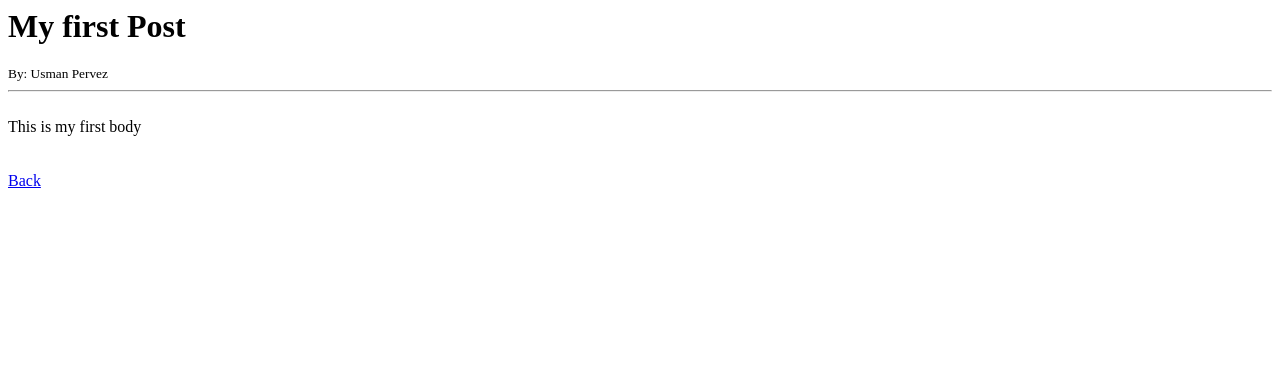
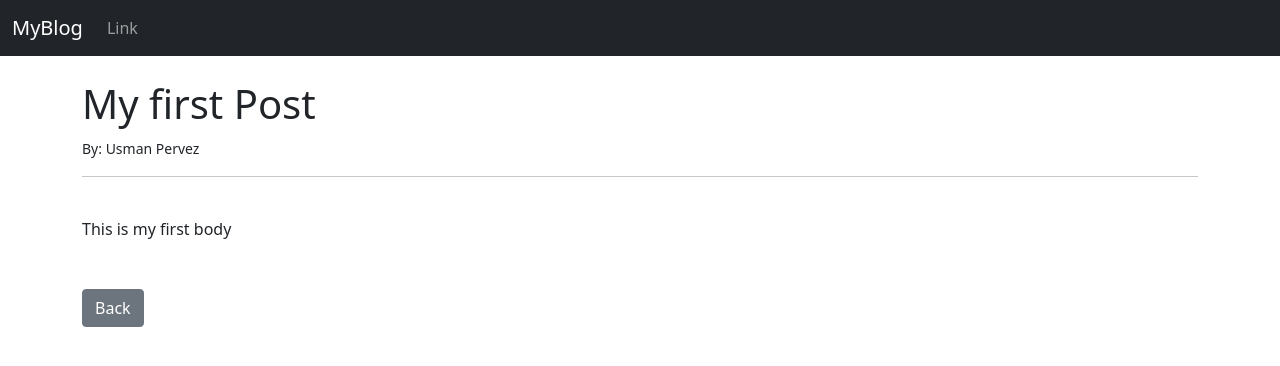
Before and after one commit to EngrArsalanPervez/django_ablog, a Django app: page /article/1 in a window 1280 px wide. Shown: the top 366 px of the page. Run offline with Django 4.2, Linux system fonts and the light colour scheme; data comes from the database, SQL or seed files in the repository; both versions use the stored data as it was after the commit.

Commit message:
First Commit

```diff
--- a/theblog/models.py
+++ b/theblog/models.py
@@ -5,6 +5,7 @@ from django.contrib.auth.models import User
 # Create your models here.
 class Post(models.Model):
     title = models.CharField(default="default", max_length=255)
+    title_tag = models.CharField(default="default", max_length=255)
     author = models.ForeignKey(User, on_delete=models.CASCADE)
     body = models.TextField()
 
--- a/theblog/templates/article_details.html
+++ b/theblog/templates/article_details.html
@@ -1,3 +1,8 @@
+{% extends 'base.html' %}
+{% block title %}
+    {{ post.title_tag }}
+{% endblock %}
+{% block content %}
     <h1>{{ post.title }}</h1>
     <small>By: {{ post.author.first_name }} {{ post.author.last_name }}</small><br/>
     <hr>
@@ -8,4 +13,5 @@
     <br/>
     <br/>
 
-<a href="{% url 'home' %}">Back</a>
+    <a href="{% url 'home' %}" class="btn btn-secondary">Back</a>
+{% endblock %}
--- /dev/null
+++ b/theblog/templates/base.html
@@ -0,0 +1,47 @@
+<!doctype html>
+<html lang="en">
+  <head>
+    <!-- Required meta tags -->
+    <meta charset="utf-8">
+    <meta name="viewport" content="width=device-width, initial-scale=1">
+
+    <!-- Bootstrap CSS -->
+    <link href="https://cdn.jsdelivr.net/npm/bootstrap@5.0.2/dist/css/bootstrap.min.css" rel="stylesheet" integrity="sha384-EVSTQN3/azprG1Anm3QDgpJLIm9Nao0Yz1ztcQTwFspd3yD65VohhpuuCOmLASjC" crossorigin="anonymous">
+
+        <title>{% block title %}Title{% endblock %}</title>
+  </head>
+  <body>
+  <nav class="navbar navbar-expand-lg navbar-dark bg-dark">
+  <div class="container-fluid">
+    <a class="navbar-brand" href="{% url 'home' %}">MyBlog</a>
+    <button class="navbar-toggler" type="button" data-bs-toggle="collapse" data-bs-target="#navbarSupportedContent" aria-controls="navbarSupportedContent" aria-expanded="false" aria-label="Toggle navigation">
+      <span class="navbar-toggler-icon"></span>
+    </button>
+    <div class="collapse navbar-collapse" id="navbarSupportedContent">
+      <ul class="navbar-nav me-auto mb-2 mb-lg-0">
+        <li class="nav-item">
+          <a class="nav-link" href="#">Link</a>
+        </li>
+      </ul>
+    </div>
+  </div>
+</nav>
+  <br/>
+  <div class="container">
+    {% block content %}
+        <h1>Replace me</h1>
+    {% endblock %}
+  </div>
+
+    <!-- Optional JavaScript; choose one of the two! -->
+
+    <!-- Option 1: Bootstrap Bundle with Popper -->
+    <script src="https://cdn.jsdelivr.net/npm/bootstrap@5.0.2/dist/js/bootstrap.bundle.min.js" integrity="sha384-MrcW6ZMFYlzcLA8Nl+NtUVF0sA7MsXsP1UyJoMp4YLEuNSfAP+JcXn/tWtIaxVXM" crossorigin="anonymous"></script>
+
+    <!-- Option 2: Separate Popper and Bootstrap JS -->
+    <!--
+    <script src="https://cdn.jsdelivr.net/npm/@popperjs/core@2.9.2/dist/umd/popper.min.js" integrity="sha384-IQsoLXl5PILFhosVNubq5LC7Qb9DXgDA9i+tQ8Zj3iwWAwPtgFTxbJ8NT4GN1R8p" crossorigin="anonymous"></script>
+    <script src="https://cdn.jsdelivr.net/npm/bootstrap@5.0.2/dist/js/bootstrap.min.js" integrity="sha384-cVKIPhGWiC2Al4u+LWgxfKTRIcfu0JTxR+EQDz/bgldoEyl4H0zUF0QKbrJ0EcQF" crossorigin="anonymous"></script>
+    -->
+  </body>
+</html>
```
Also changed, not shown: theblog/templates/home.html (+7 -0 lines), db.sqlite3, theblog/migrations/0003_post_title_tag.py (added). Lines whose indentation alone changed are shown as unchanged.
